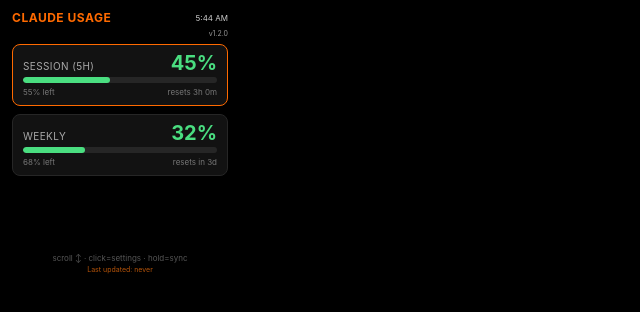
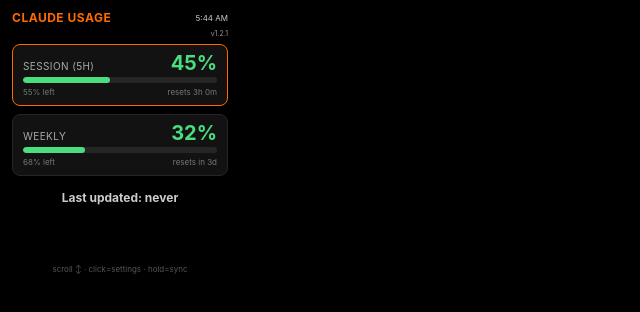
Before and after one commit to dbclunie/claude-usage-r1, a browser extension: page index.html in a window 1280 px wide. Shown: the whole page, without its empty margins (0-640 px from the left). Drawn offline with Linux system fonts and the light colour scheme; no server answers.

Commit message:
v1.2.1: reposition + restyle Last updated line, flip amber logic
- Moved below the Session/Weekly boxes (was at the very bottom below
  the footer hint)
- 7px -> 12px bold, #666 -> #ccc base color; 20px (matching metric
  font) doesn't fit the full string on a 240px screen, confirmed via
  measurement
- Amber now = fresh (<=15 min), not stale (>15 min) as originally
  built in v1.2.0 -- .stale class renamed to .fresh, condition
  inverted per clarification

```diff
--- a/index.html
+++ b/index.html
@@ -123,12 +123,14 @@
 
   .last-updated {
     text-align: center;
-    font-size: 7px;
-    color: #666;
-    padding-top: 2px;
+    font-size: 12px;
+    font-weight: 700;
+    color: #ccc;
+    padding-top: 6px;
+    padding-bottom: 2px;
   }
-  .last-updated.stale {
-    color: #b45309; /* amber, matches caution tier — data may be out of date */
+  .last-updated.fresh {
+    color: #FBBF24; /* amber — updated within the last 15 min */
   }
 
   /* ---------- Screen: Settings / Manual Entry ---------- */
@@ -220,8 +222,9 @@
       </div>
     </div>
 
+    <div class="last-updated" id="lastUpdated">Last updated: --</div>
+
     <div class="footer-hint" id="mainHint">scroll ↕ · click=settings · hold=sync</div>
-    <div class="last-updated" id="lastUpdated">Last updated: --</div>
   </div>
 
   <!-- SETTINGS / MANUAL ENTRY SCREEN -->
@@ -259,7 +262,7 @@
    VERSION: bump on every change. Keep <title>, #versionTag,
    APP_VERSION below, and CHANGELOG.md all in sync. */
 
-const APP_VERSION = '1.2.0';
+const APP_VERSION = '1.2.1';
 
 /* ===========================================================
 
@@ -446,13 +449,13 @@
   document.getElementById('metric-weekly').classList.toggle('selected', usageFocusIndex === 1);
 }
 
-const STALE_THRESHOLD_MS = 15 * 60 * 1000; // 15 min — well beyond the ~4 min push cadence
+const FRESH_THRESHOLD_MS = 15 * 60 * 1000; // 15 min — well within the ~4 min push cadence
 
 function renderLastUpdated() {
   const el = document.getElementById('lastUpdated');
   if (!state.pushedAt) {
     el.textContent = 'Last updated: never';
-    el.classList.add('stale');
+    el.classList.remove('fresh');
     return;
   }
 
@@ -462,7 +465,7 @@
   const timeStr = formatTime12h(pushedDate);
 
   el.textContent = 'Last updated: ' + dateStr + ' ' + timeStr;
-  el.classList.toggle('stale', ageMs > STALE_THRESHOLD_MS);
+  el.classList.toggle('fresh', ageMs <= FRESH_THRESHOLD_MS);
 }
 
 function formatShortDate(date) {
```
Also changed, not shown: CHANGELOG.md, screenshot-v2-fresh.png (added), screenshot-v2-old.png (added).
